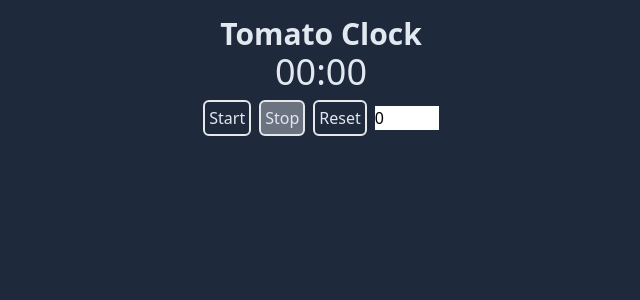
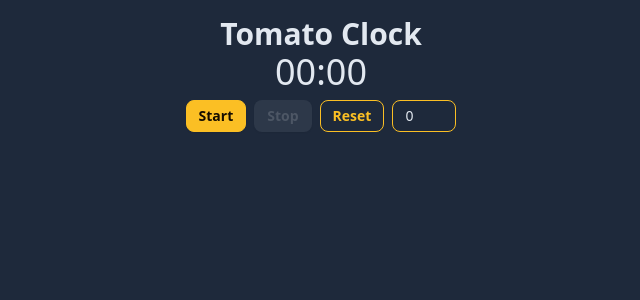
Before and after one commit to James-Lee-01/tomato-clock-rtk, a React (Vite) app: page / in a window 1280 px wide. Shown: the top 300 px of the page, without its empty margins (319-959 px from the left). Built offline with nearby package versions, Linux system fonts and the light colour scheme.

Commit message:
feat: add btn UI

```diff
--- a/src/components/Timer.jsx
+++ b/src/components/Timer.jsx
@@ -66,33 +66,27 @@ const Timer = () => {
         <button
           onClick={handleStart}
           disabled={isRunning}
-          className={`border-solid border-2 p-1 rounded-md ${
-            isRunning ? "bg-gray-500 cursor-not-allowed" : ""
-          }`}
+          className='btn btn-sm btn-primary'
         >
           {isFinished ? "Restart" : "Start"}
         </button>
         <button
           onClick={handleStop}
           disabled={!isRunning}
-          className={`border-solid border-2 p-1 rounded-md ${
-            isRunning ? "" : "bg-gray-500 cursor-not-allowed"
-          }`}
+          className='btn btn-sm btn-primary'
         >
           Stop
         </button>
         <button
           onClick={handleReset}
           disabled={isRunning}
-          className={`border-solid border-2 p-1 rounded-md ${
-            isRunning ? "bg-gray-500 cursor-not-allowed" : ""
-          }`}
+          className='btn btn-sm btn-primary btn-outline'
         >
           Reset
         </button>
 
         <input
-          className='w-16 text-black'
+          className='input input-sm input-bordered input-primary w-16'
           type='number'
           onChange={handleSetTime}
           value={setTimer}
```
